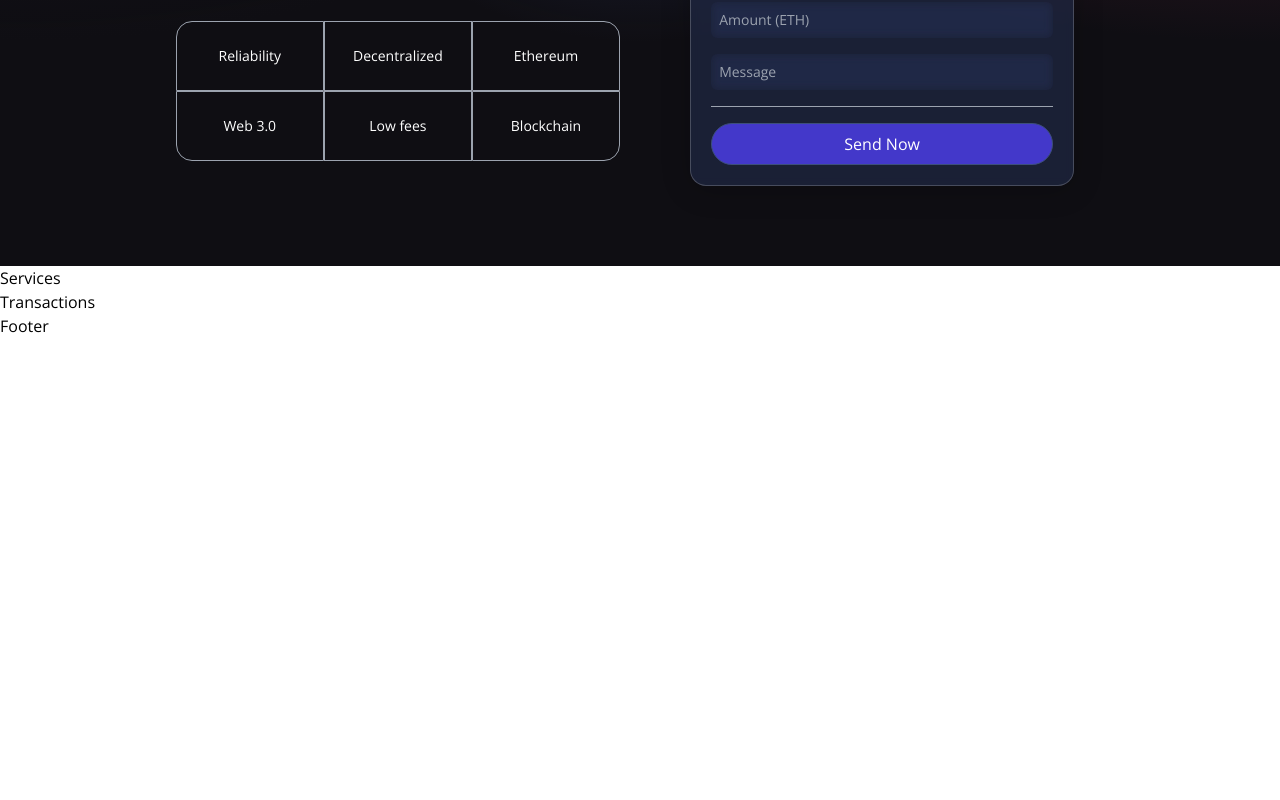
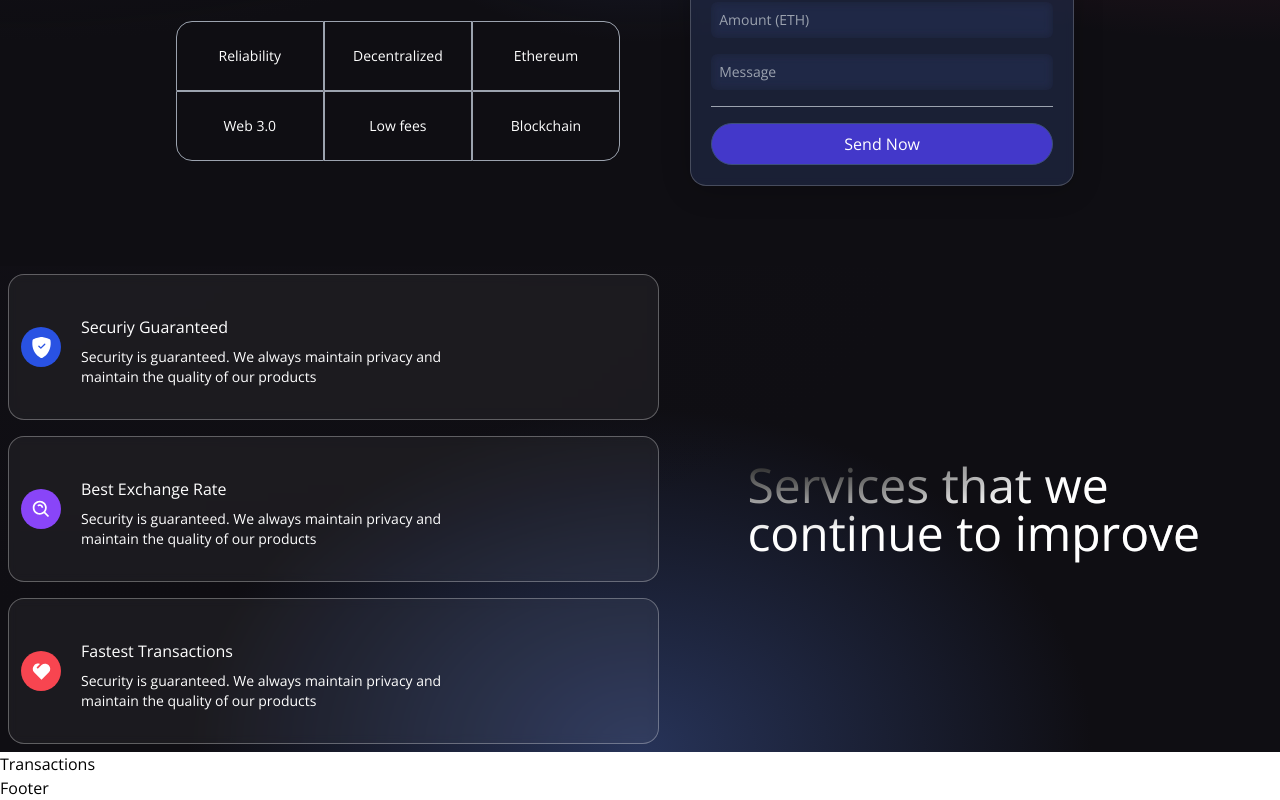
Before and after one commit to black-harry/hashtology, a React (Vite) app in the folder client/: page / in a window 1280 px wide. Shown: the part 498-1298 px from the top of the page. Before the commit the page ends 836 px from the top, so only its background shows below. Built offline with nearby package versions, Linux system fonts and the light colour scheme.

Commit message:
Finished Services

```diff
--- a/client/src/components/Services.tsx
+++ b/client/src/components/Services.tsx
@@ -1,5 +1,61 @@
+import { BsShieldFillCheck } from 'react-icons/bs';
+import { BiSearchAlt } from 'react-icons/bi';
+import { RiHeart2Fill } from 'react-icons/ri';
+
+interface Props {
+  color: string;
+  title: string;
+  icon: JSX.Element;
+  subtitle: string;
+}
+
+const ServiceCard = ({ color, title, icon, subtitle }: Props) => (
+  <div className='flex flex-row justify-start items-center white-glassmorphism p-3 m-2 cursor-pointer hover:shadow-xl'>
+    <div
+      className={`w-10 h-10 rounded-full flex justify-center items-center ${color}`}
+    >
+      {icon}
+    </div>
+    <div className='m-5 flex flex-col flex-1'>
+      <h3 className='mt-2 text-white -text-lg'>{title}</h3>
+      <p className='text-white mt-2 text-sm md:w-9/12'>{subtitle}</p>
+    </div>
+  </div>
+);
+
 const Services = () => {
-  return <h1>Services</h1>;
+  return (
+    <div className='flex flex-col md:flex-row w-full justify-center items-center gradient-bg-services'>
+      <div className='flex-1 flex flex-col justify-start items-center'>
+        <ServiceCard
+          color='bg-[#2952e3]'
+          title='Securiy Guaranteed'
+          icon={<BsShieldFillCheck fontSize={21} className='text-white' />}
+          subtitle='Security is guaranteed. We always maintain privacy and maintain the quality of our products'
+        />
+        <ServiceCard
+          color='bg-[#8945f8]'
+          title='Best Exchange Rate'
+          icon={<BiSearchAlt fontSize={21} className='text-white' />}
+          subtitle='Security is guaranteed. We always maintain privacy and maintain the quality of our products'
+        />
+        <ServiceCard
+          color='bg-[#f84550]'
+          title='Fastest Transactions'
+          icon={<RiHeart2Fill fontSize={21} className='text-white' />}
+          subtitle='Security is guaranteed. We always maintain privacy and maintain the quality of our products'
+        />
+      </div>
+      <div className='flex mf:flex-row flex-col items-center justify-between md:p-20 py-12 px-4'>
+        <div className='flex-1 flex flex-col justify-start items-start'>
+          <h1 className='text-white text-3xl sm:text-5xl py-2 text-gradient-2'>
+            Services that we <br />
+            continue to improve
+          </h1>
+        </div>
+      </div>
+    </div>
+  );
 };
 
 export default Services;
--- a/client/src/index.css
+++ b/client/src/index.css
@@ -98,6 +98,17 @@
   -webkit-background-clip: text;
   -webkit-text-fill-color: transparent;
 }
+.text-gradient-2 {
+  background-color: #fff;
+  background-image: radial-gradient(
+      at 100% 60%,
+      hsla(0, 0%, 100%, 1) 0,
+      transparent 53%
+    ),
+    radial-gradient(at 10% 1%, rgb(0, 0, 0) 0, transparent 50%);
+  -webkit-background-clip: text;
+  -webkit-text-fill-color: transparent;
+}
 
 @tailwind base;
 @tailwind components;
```
